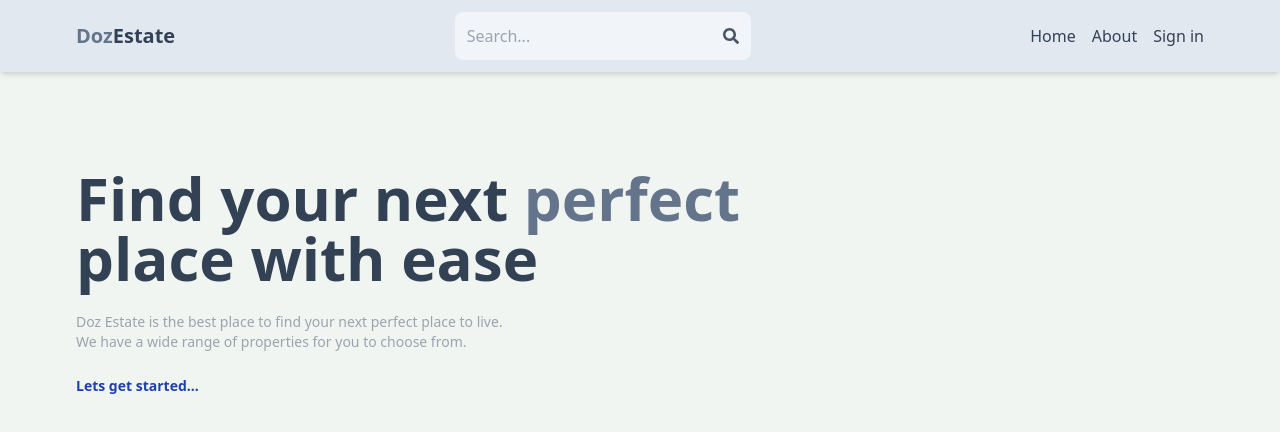
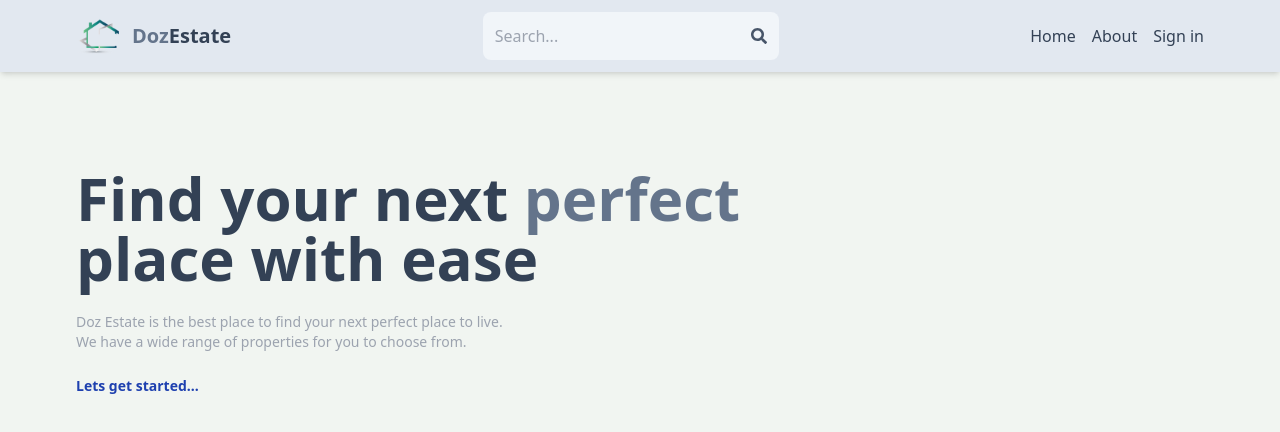
Before and after one commit to d0z273/Estate, a React (Vite) app in the folder client/: page / in a window 1280 px wide. Shown: the top 432 px of the page. Built offline with nearby package versions, Linux system fonts and the light colour scheme; no server answers.

Commit message:
add logo to header

```diff
--- a/client/index.html
+++ b/client/index.html
@@ -4,7 +4,7 @@
     <meta charset="UTF-8" />
     <meta name="viewport" content="width=device-width, initial-scale=1.0" />
     <title>Doz Estate</title>
-    <link rel="icon" href="public/favicon.ico" type="image/x-icon" />
+    <link rel="icon" href="/favicon.ico" type="image/x-icon" />
   </head>
   <body>
     <div id="root"></div>
--- a/client/src/components/Header.jsx
+++ b/client/src/components/Header.jsx
@@ -28,10 +28,13 @@ export default function Header() {
     <header className="bg-slate-200 shadow-md">
       <div className="flex justify-between items-center max-w-6xl mx-auto p-3">
         <Link to="/">
-          <h1 className="font-bold text-sm sm:text-xl flex flex-wrap">
-            <span className="text-slate-500">Doz</span>
-            <span className="text-slate-700">Estate</span>
-          </h1>
+          <div className="flex items-center gap-2">
+            <img src="/logo.png" className="w-12 h-12" alt="estate logo" />
+            <h1 className="font-bold text-sm sm:text-xl flex flex-wrap">
+              <span className="text-slate-500">Doz</span>
+              <span className="text-slate-700">Estate</span>
+            </h1>
+          </div>
         </Link>
         <form
           onSubmit={handleSubmit}
```
Also changed, not shown: client/public/logo.png (added), client/src/assets/logo/pngegg.png (deleted).
